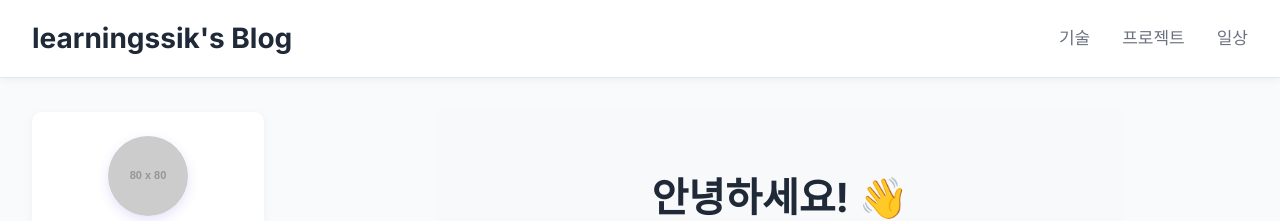
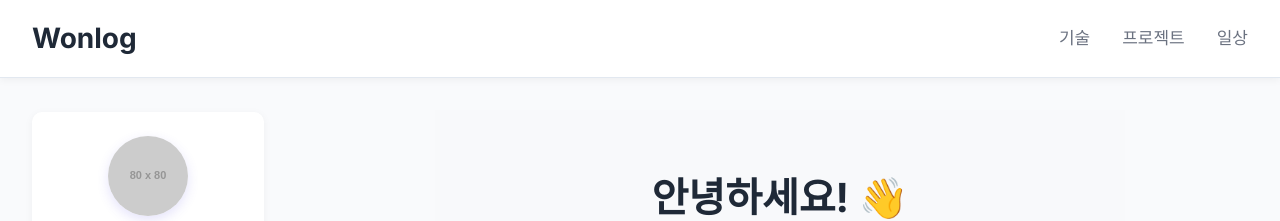
Before and after one commit to learningssik/learningssik.github.io, a Jekyll site: the page built from index.markdown, in a window 1280 px wide. Shown: the top 221 px of the page. Built offline with Jekyll 4.4.1, drawn with Linux system fonts in a browser that asks for light colours.

Commit message:
feat: 블로그 타이틀을 'learningssik's Blog'에서 'Wonlog'로 변경
- _config.yml의 title 필드 업데이트
- 브랜드 아이덴티티 개선

```diff
--- a/_config.yml
+++ b/_config.yml
@@ -18,10 +18,10 @@
 # You can create any custom variable you would like, and they will be accessible
 # in the templates via {{ site.myvariable }}.
 
-title: learningssik's Blog
-email: your-email@example.com
+title: Wonlog
+email: learningssik@gmail.com
 description: >- # this means to ignore newlines until "baseurl:"
-  안녕하세요. learningssik 블로그에 오신걸 환영합니다.
+  안녕하세요. wonsik 블로그에 오신걸 환영합니다.
 baseurl: "" # the subpath of your site, e.g. /blog
 url: "" # the base hostname & protocol for your site, e.g. http://example.com
 twitter_username: jekyllrb
```
